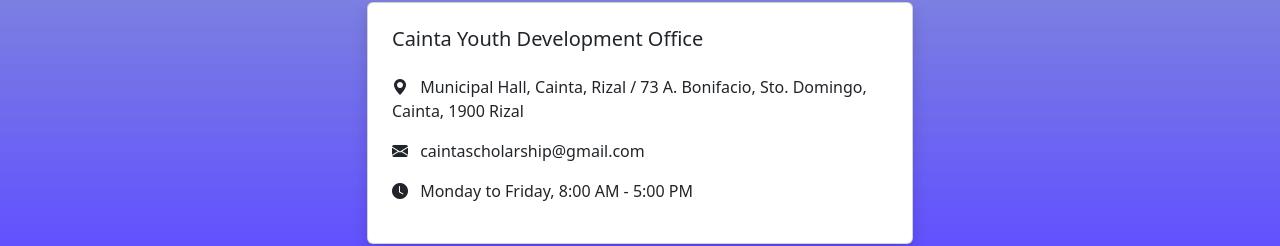
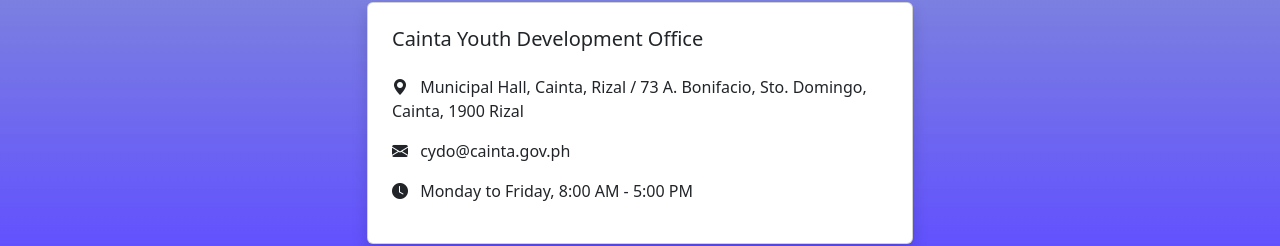
Before and after one commit to BRylle288/Scholars, a plain HTML site: page index.html in a window 1280 px wide. Shown: the part 1099-1345 px from the top of the page. Drawn offline with nearby package versions, Linux system fonts and the light colour scheme.

Commit message:
Update index.html

```diff
--- a/index.html
+++ b/index.html
@@ -160,7 +160,7 @@
                         <div class="card-body p-4">
                             <h5 class="card-title mb-4">Cainta Youth Development Office</h5>
                             <p><i class="bi bi-geo-alt-fill me-2"></i> Municipal Hall, Cainta, Rizal / 73 A. Bonifacio, Sto. Domingo, Cainta, 1900 Rizal</p>
-                            <p><i class="bi bi-envelope-fill me-2"></i> caintascholarship@gmail.com</p>
+                            <p><i class="bi bi-envelope-fill me-2"></i> cydo@cainta.gov.ph</p>
                             <p><i class="bi bi-clock-fill me-2"></i> Monday to Friday, 8:00 AM - 5:00 PM</p>
                         </div>
                     </div>
@@ -178,4 +178,5 @@
 
     <script src="https://cdn.jsdelivr.net/npm/bootstrap@5.3.0/dist/js/bootstrap.bundle.min.js"></script>
 </body>
+
 </html>
```
